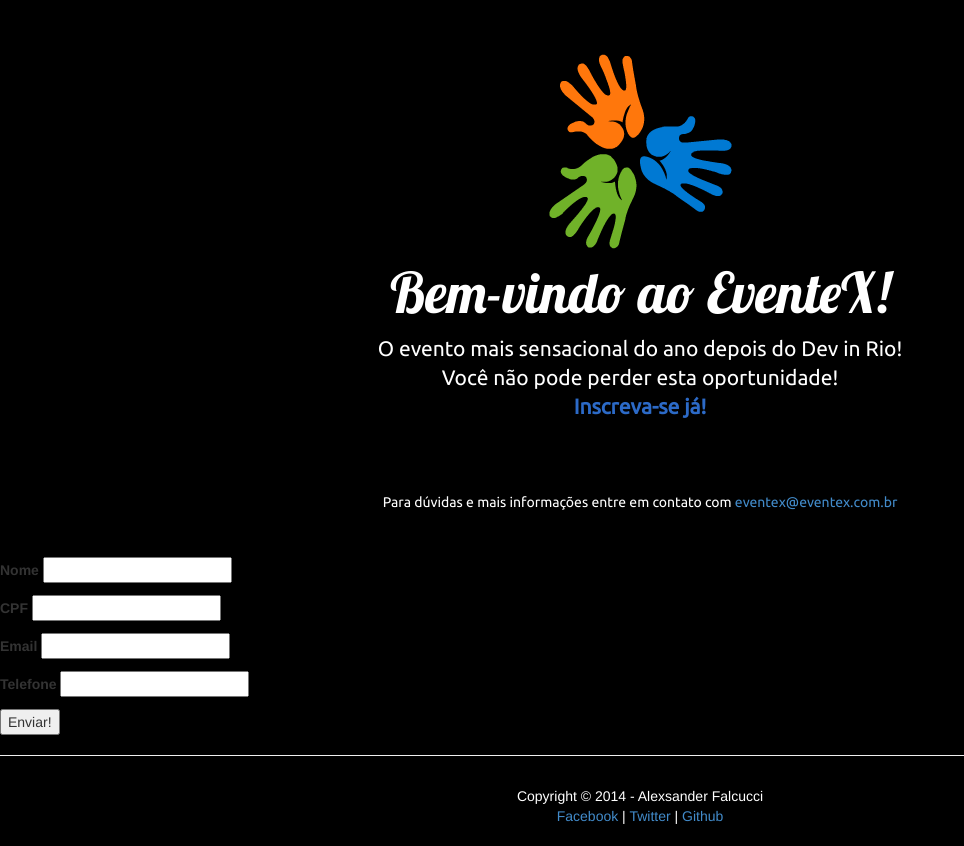
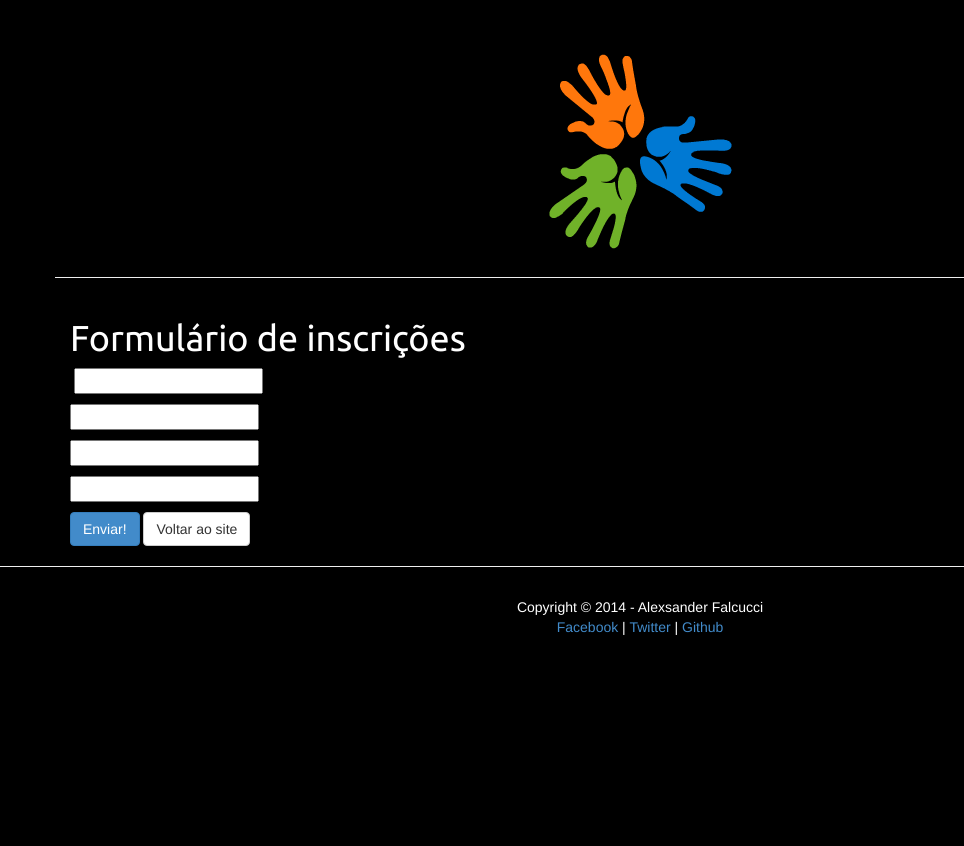
Before and after one commit to alexfalcucc/eventex-wttd-alexfalcucci, a Django app: page /inscricao/ in a window 1280 px wide. Shown: the whole page, without its empty margins (0-964 px from the left). After the commit the page ends 635 px from the top, so only its background shows below. Run offline with Django 3.2, Linux system fonts and the light colour scheme; some libraries are stand-ins or nearby versions.

Commit message:
homework

```diff
--- a/eventex/core/templates/base.html
+++ b/eventex/core/templates/base.html
@@ -1,4 +1,5 @@
 {% load staticfiles %}
+{% load bootstrap %}
 <!DOCTYPE html>
 
 <html lang="en"><head>
@@ -10,6 +11,7 @@
     <title>Full Width Pictures Template for Bootstrap 3</title>
 
     <!-- Bootstrap core CSS -->
+    <link rel="stylesheet" href="//netdna.bootstrapcdn.com/bootstrap/3.1.1/css/bootstrap.min.css">
     <link href="{% static 'css/bootstrap.css' %}" rel="stylesheet">
 
     <!-- Custom CSS for the 'Full Width Pics' Template -->
@@ -54,6 +56,11 @@
     <script src="{% static 'js/jquery-1.10.2.js' %}"></script>
     <script src="{% static 'js/bootstrap.js' %}"></script>
 
+    <script src="/core/static/js/jquery.min.js"></script>
+    <script src="/core/static/js/bootstrap.min.js"></script>
+    <script src="https://ajax.googleapis.com/ajax/libs/jquery/1.11.0/jquery.min.js"></script>
+    <script src="//netdna.bootstrapcdn.com/bootstrap/3.1.1/js/bootstrap.min.js"></script>
+
 
 
 
--- a/eventex/core/templates/index.html
+++ b/eventex/core/templates/index.html
@@ -1,5 +1,6 @@
 {% extends 'base.html' %}
 {% load staticfiles %}
+{% load bootstrap %}
 <!DOCTYPE html>
 
     {% block content %}
--- a/eventex/settings.py
+++ b/eventex/settings.py
@@ -45,6 +45,8 @@ INSTALLED_APPS = (
     'django.contrib.sessions',
     'django.contrib.messages',
     'django.contrib.staticfiles',
+    # dispositivos
+    'bootstrapform',
     # apps
     'eventex.core',
     'eventex.subscriptions',
--- a/eventex/subscriptions/templates/subscriptions/subscription_form.html
+++ b/eventex/subscriptions/templates/subscriptions/subscription_form.html
@@ -1,42 +1,51 @@
 {% extends 'base.html' %}
+{% load bootstrap %}
 
 	{% block content %}
-	<div class="container">
-        <div class="row">
-            <div class="col-lg-12 section">
-                <h1 class="section-heading">Bem-vindo ao EventeX!</h1>
-                <p class="lead section-lead">O evento mais sensacional do ano depois do Dev in Rio!<br/> Você não pode perder esta oportunidade!<br/><a href="/inscricao/"><b style="color: #2C6AC7;">Inscreva-se já!</b></a></p><br/>
-                <p class="section-paragraph">Para dúvidas e mais informações entre em contato com <a href="">eventex@eventex.com.br</a></p>
-            </div>
-        </div>
-    </div>
-	<form action="." method="POST" accept-charset="utf-8"> {% csrf_token %}
+
+
+<div class="container">
+<div class="row">
+<hr/>
+   <div class="col-sm-6" style="color: #FFF;">
+   <h1 style="font-family: 'Ubuntu', Arial, sans-serif;">Formulário de inscrições</h1>
+
+
+
+	<form action="." method="POST" class="form" accept-charset="utf-8"> {% csrf_token %}
 		<p>
-			<label for="{{form.name.id_for_label}}">{{form.name.label}} </label>
-			{{form.name}}
+			<label for="{{form.name.id_for_label}}"> </label>
+			{{form.name|bootstrap}}
 			{{form.name.erros}}
 
 		</p>
 		<p>
-			<label for="{{form.cpf.id_for_label}}">{{form.cpf.label}} </label>
-			{{form.cpf}}
+
+			{{form.cpf|bootstrap}}
 			{{form.cpf.erros}}
 
 		</p>
 		<p>
-			<label for="{{form.email.id_for_label}}">{{form.email.label}} </label>
-			{{form.email}}
+
+			{{form.email|bootstrap}}
 			{{form.email.erros}}
 
 		</p>
 		<p>
-			<label for="{{form.phone.id_for_label}}">{{form.phone.label}} </label>
-			{{form.phone}}
+
+			{{form.phone|bootstrap}}
 			{{form.phone.erros}}
 
 		</p>
-		<input type="submit" name="enviar" value="Enviar!" class="button">
+
+        <button type="submit" name="enviar" class="btn btn-primary">Enviar!</button>
+        <a href="{% url 'home' %}" class="btn btn-default">Voltar ao site</a>
+
 	</form>
+		</div>
+	</div>
+</div>
+
 	{% endblock content %}
 </body>
 </html>
--- a/eventex/subscriptions/views.py
+++ b/eventex/subscriptions/views.py
@@ -7,7 +7,7 @@ from eventex.subscriptions.models import Subscription
 # Create your views here.
 
 
-
+"""
 def subscribe(request):
     if request.method == 'POST':
         form = SubscriptionForm(request.POST)
@@ -22,9 +22,9 @@ def subscribe(request):
                                     {'form':form})
     else:
             return render(request, 'subscriptions/subscription_form.html',
-                                    {'form':SubscriptionForm()})
+                                    {'form':SubscriptionForm()})"""
 # Refatorando a View subscribe.
-"""
+
 def subscribe(request):
     if request.method == 'POST':
         return create(request)
@@ -40,7 +40,7 @@ def create(request):
         return render(request, 'subscriptions/subscription_form.html',
                                 {'form': form})
     obj = form.save()
-    return HttpResponseRedirect('/inscricao/%d/' %obj.pk)"""
+    return HttpResponseRedirect('/inscricao/%d/' %obj.pk)
 
 def detail(request, pk):
     subscription = get_object_or_404(Subscription, pk=pk)
```
Also changed, not shown: eventex/subscriptions/templates/subscriptions/subscription_detail.html (+16 -5 lines).
